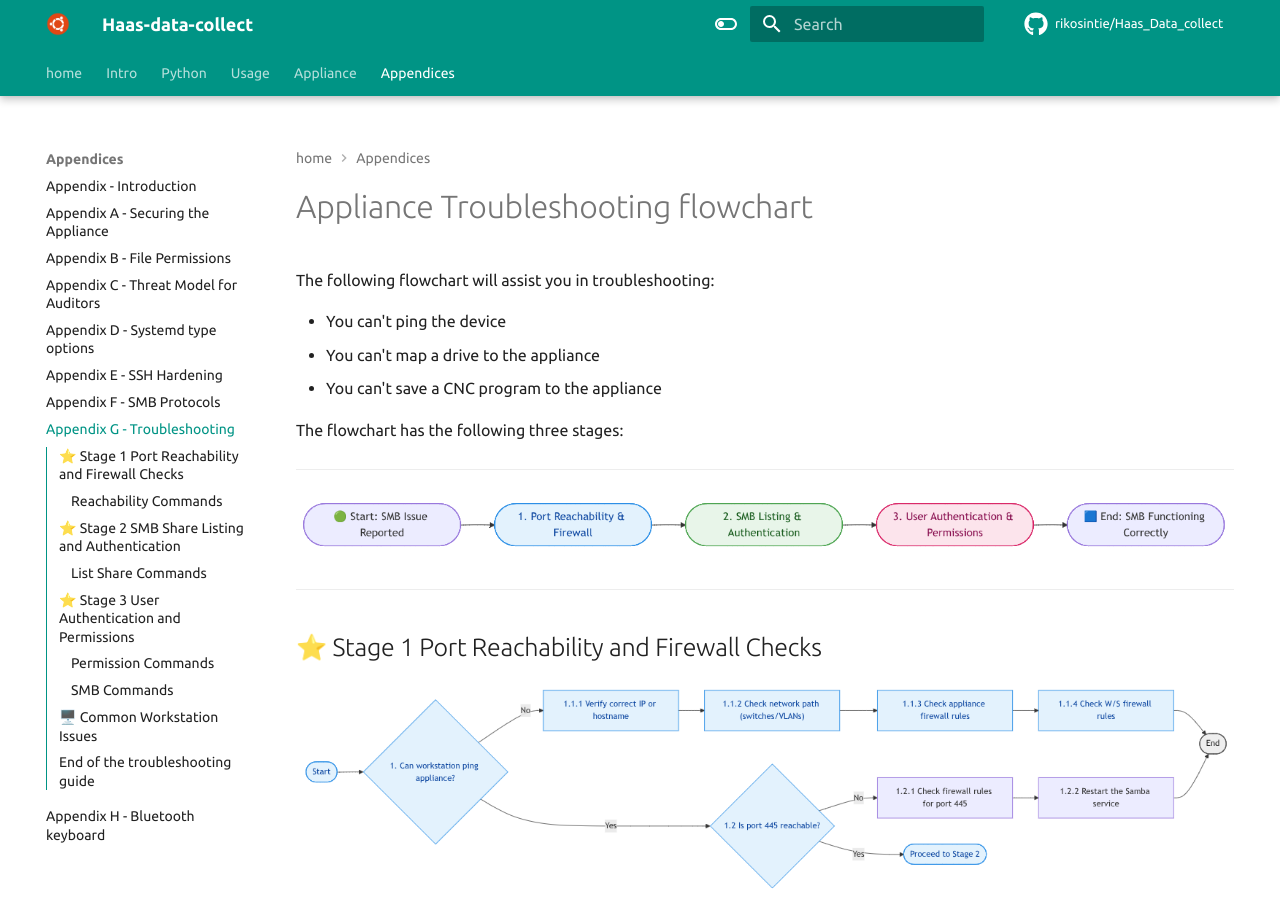
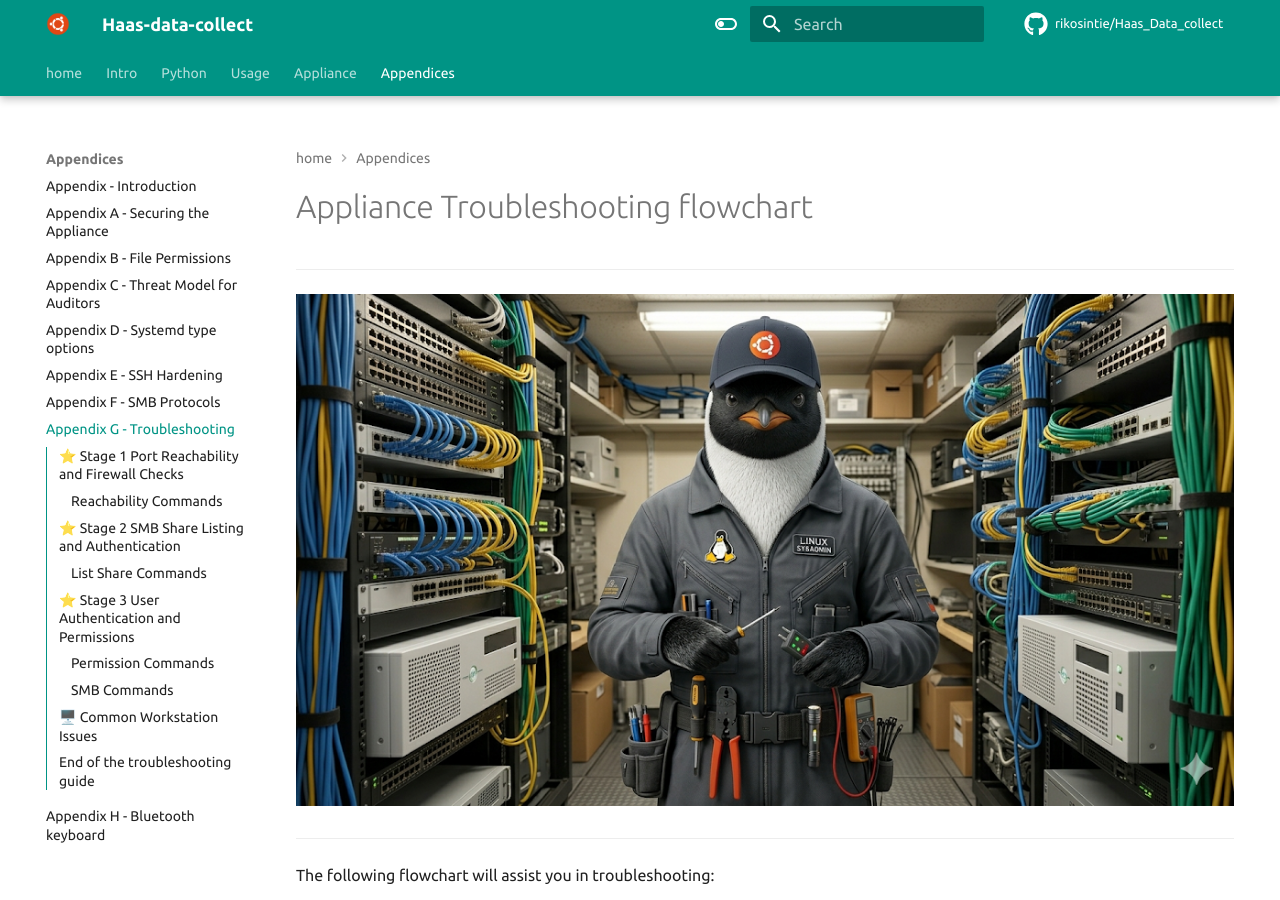
Before and after one commit to rikosintie/Haas_Data_collect, an MkDocs documentation site: the page built from docs/appendices/appendix-g.md, in a window 1280 px wide and 900 px high. Built offline with MkDocs 1.6.1 and Material for MkDocs 9.7.7, drawn with Linux system fonts in a browser that asks for light colours; some web fonts are replaced; comment, search, counter and statistics services are not loaded.

Commit message:
Git Title: docs/appendices/appendix-g.md: - Added Tux image

```diff
--- a/docs/appendices/appendix-g.md
+++ b/docs/appendices/appendix-g.md
@@ -1,4 +1,10 @@
 # Appliance Troubleshooting flowchart
+
+----------------------------------------------------------------
+
+![screenshot](../appendices/img/ts-tux.png)
+
+----------------------------------------------------------------
 
 The following flowchart will assist you in troubleshooting:
 
```
Also changed, not shown: docs/appendices/img/ts-tux.png (added).
